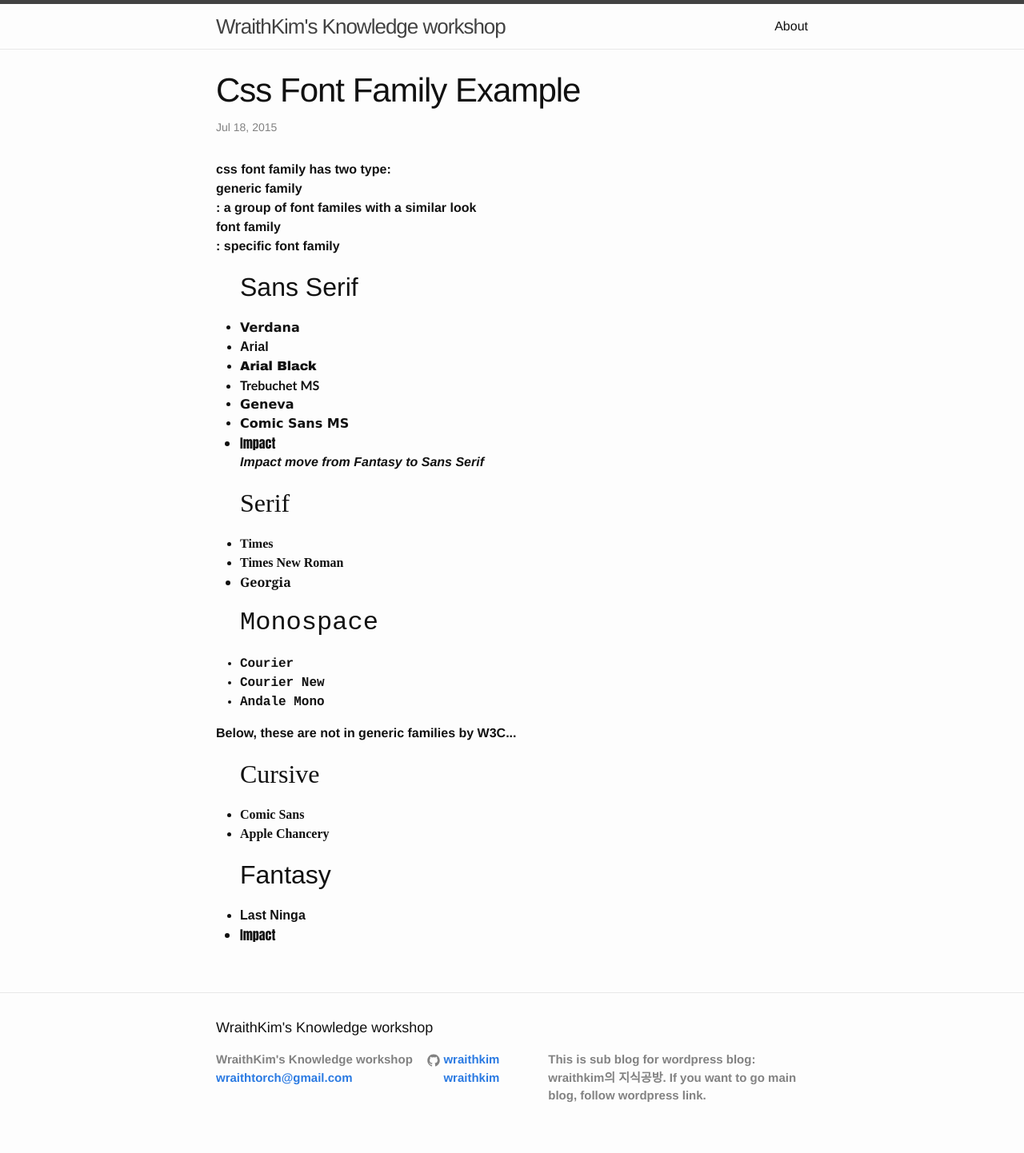
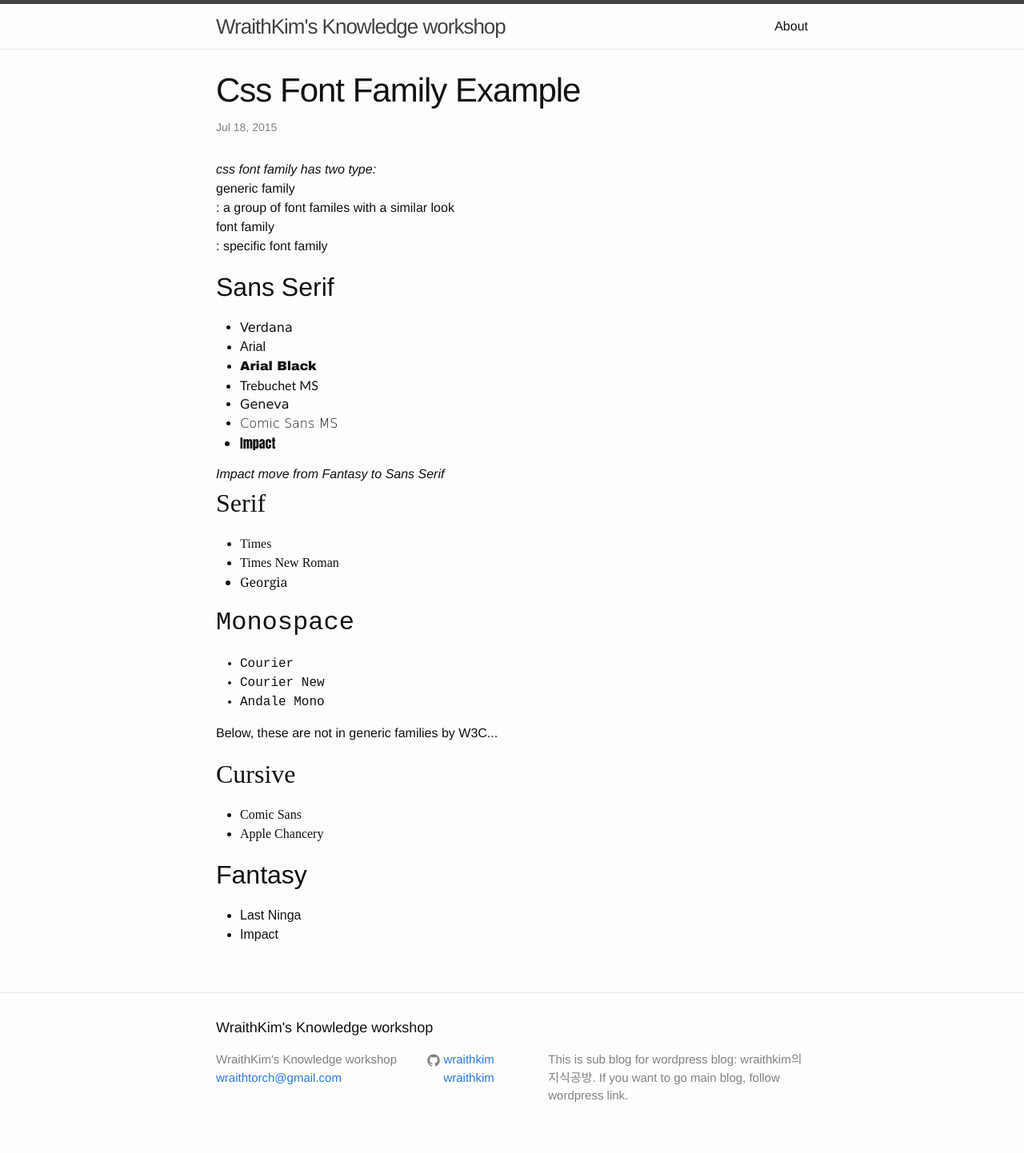
Before and after one commit to WraithKim/blog, a Jekyll site: the page built from _posts/2015-07-18-css-font-family-example.html, in a window 1280 px wide. Shown: the whole page at 80% size. Built offline with Jekyll 4.4.1, drawn with Linux system fonts in a browser that asks for light colours.

Commit message:
post modify css-font-family-example

```diff
--- a/_posts/2015-07-18-css-font-family-example.html
+++ b/_posts/2015-07-18-css-font-family-example.html
@@ -80,15 +80,15 @@ layout: post
 	font-family: "impact", fantasy;
 }*/
 </style>
+<em>css font family has two type:</em>
 <dl>
-	<strong>css font family has two type:<strong><br>
 	<dt>generic family</dt>
 	<dd>: a group of font familes with a similar look</dd>
 	<dt>font family</dt>
 	<dd>: specific font family</dd>
 </dl>
+<h2 class="sans-serif">Sans Serif</h2>
 <ul class="sans-serif">
-	<h2>Sans Serif</h2>
 	<li id="verdana">Verdana</li>
 	<li id="arial">Arial</li>
 	<li id="arial_black">Arial Black</li>
@@ -96,30 +96,28 @@ layout: post
 	<li id="geneva">Geneva</li>
 	<li id="comic_sans_ms">Comic Sans MS</li>
 	<li id="impact">Impact</li>
-	<em>Impact move from Fantasy to Sans Serif</em>
 </ul>
+<em>Impact move from Fantasy to Sans Serif</em>
+<h2 class="serif">Serif</h2>
 <ul class="serif">
-	<h2>Serif</h2>
 	<li id="times">Times</li>
 	<li id="times_new_roman">Times New Roman</li>
 	<li id="georgia">Georgia</li>
 </ul>
+<h2 class="monospace">Monospace</h2>
 <ul class="monospace">
-	<h2>Monospace</h2>
 	<li id="courier">Courier</li>
 	<li id="courier_new">Courier New</li>
 	<li id="andale_mono">Andale Mono</li>
 </ul>
-<p>
-	Below, these are not in generic families by W3C...
-</p>
+<p>Below, these are not in generic families by W3C...</p>
+<h2 class="cursive">Cursive</h2>
 <ul class="cursive">
-	<h2>Cursive</h2>
 	<li id="comic_sans">Comic Sans</li>
 	<li id="apple_chancery">Apple Chancery</li>
 </ul>
+<h2 class="fantasy">Fantasy</h2>
 <ul class="fantasy">
-	<h2>Fantasy</h2>
 	<li id="last_ninja">Last Ninga</li>
-	<li id="impact">Impact</li>
+	<li>Impact</li>
 </ul>
```
